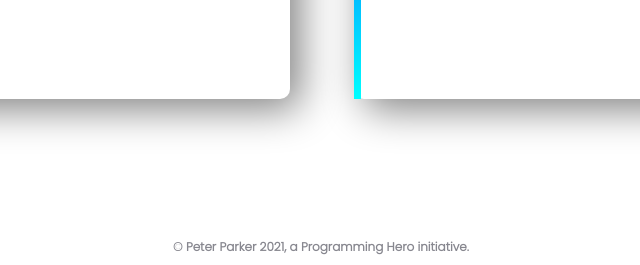
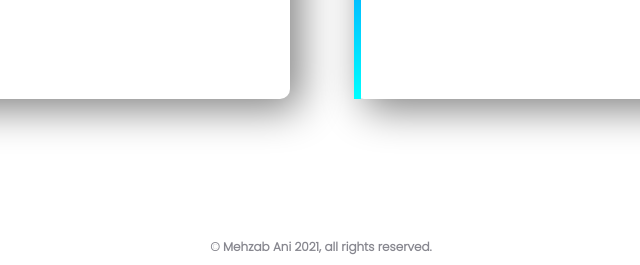
Before and after one commit to mamun1336/mehzab.ani-portfolio, a plain HTML site: page index.html in a window 1280 px wide. Shown: the part 1742-2007 px from the top of the page, 319-959 px from the left. Drawn offline with Linux system fonts and the light colour scheme.

Commit message:
final commit

```diff
--- a/index.html
+++ b/index.html
@@ -55,7 +55,7 @@
         </div>
     </section>
     <footer>
-        <p>© Peter Parker 2021, a Programming Hero initiative.</p>
+        <p>© Mehzab Ani 2021, all rights reserved.</p>
     </footer>
 </body>
 </html>
```
